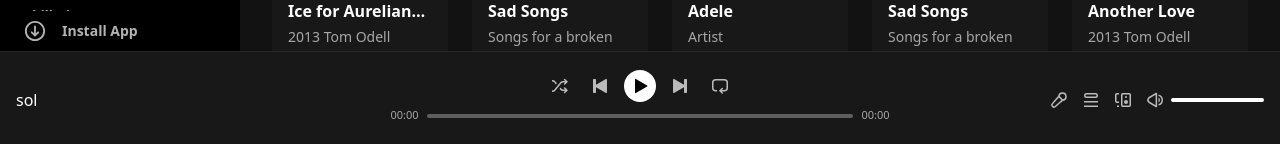
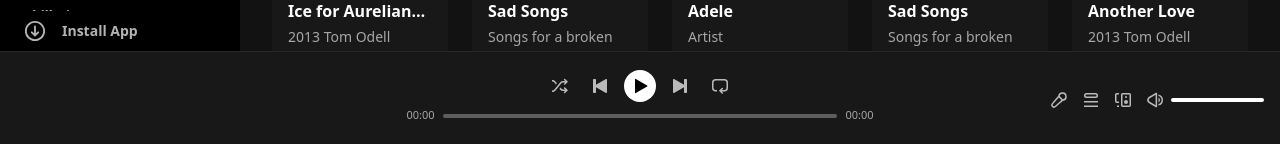
Before and after one commit to Sabuhi0/react-tailwind-spotify-clone, a React (Vite) app: page / in a window 1280 px wide. Shown: the part 653-797 px from the top of the page. Built offline with nearby package versions, Linux system fonts and the light colour scheme.

Commit message:
Update Player

```diff
--- a/src/components/PlayingBar/BottomBar/Player/index.jsx
+++ b/src/components/PlayingBar/BottomBar/Player/index.jsx
@@ -40,9 +40,27 @@ const Player = () => {
   return (
     <div className='flex items-center justify-between px-4 h-full'>
       <div className='min-w-[11.25rem] w-[30%]'>
-        sol
+        {current && (
+          <div className='flex items-center'>
+            <div className='flex items-center mr-3'>
+              <div className='w-14 h-14 flex-shrink-0'>
+                <img src={current.image} />
+              </div>
+              <div className='mx-[14px]'>
+                <h3 className='text-sm line-clamp-1'>{current.title}</h3>
+                <p className='text-[0.6875rem] text-[#a7a7a7] font-semibold'>{current.artist}</p>
+              </div>
+            </div>
+            <button className='w-8 h-8 flex items-center justify-center text-white text-opacity-70 hover:text-opacity-100'>
+              <Icon size={16} name="heartFilled" />
+            </button>
+            <button className='w-8 h-8 flex items-center justify-center text-white text-opacity-70 hover:text-opacity-100'>
+              <Icon size={16} name="pictureInPicture" />
+            </button>
+          </div>
+        )}
       </div>
-      <div className='max-w-[45.125rem] w-[40%] flex flex-col items-center'>
+      <div className='max-w-[45.125rem] w-[40%] flex flex-col px-4 items-center'>
         <div className='flex items-center gap-x-2'>
           <button className='w-8 h-8 flex items-center justify-center text-white text-opacity-70 hover:text-opacity-100'>
             <Icon size={16} name="shuffle"/>
```
